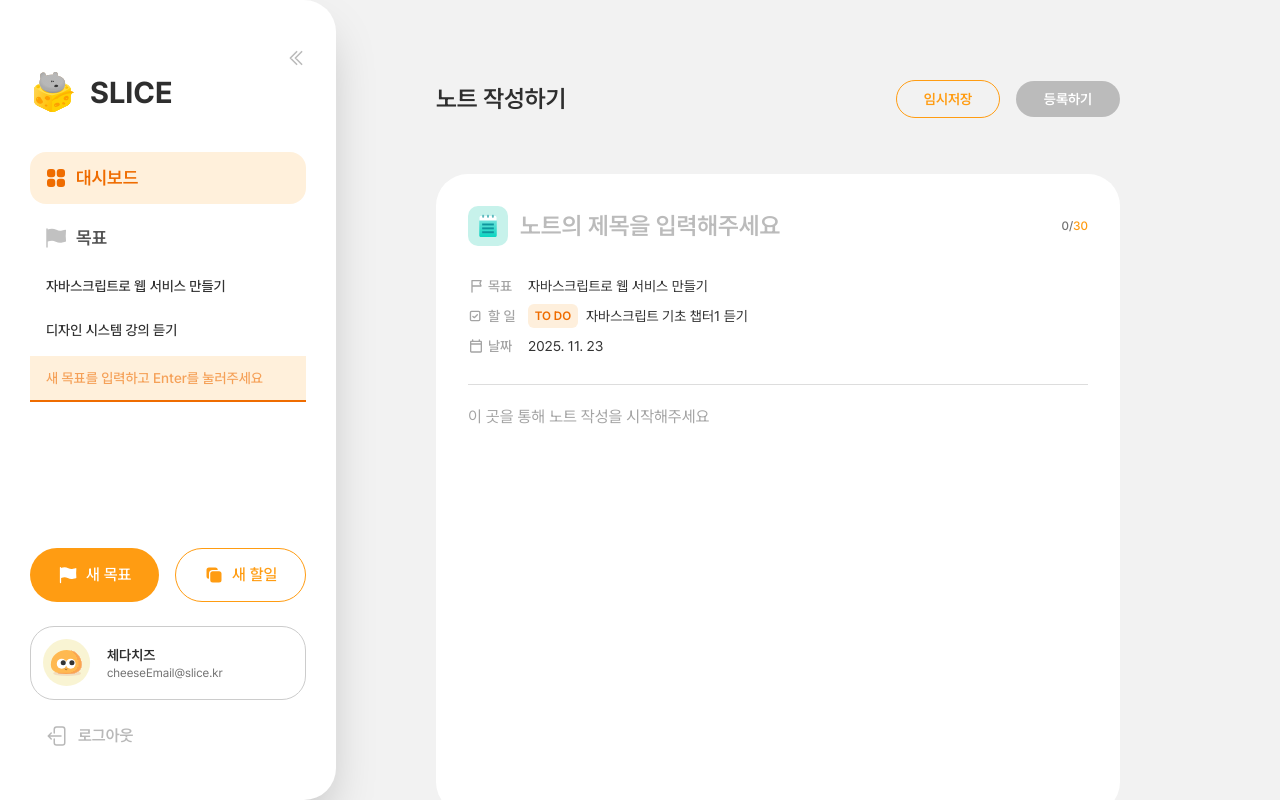
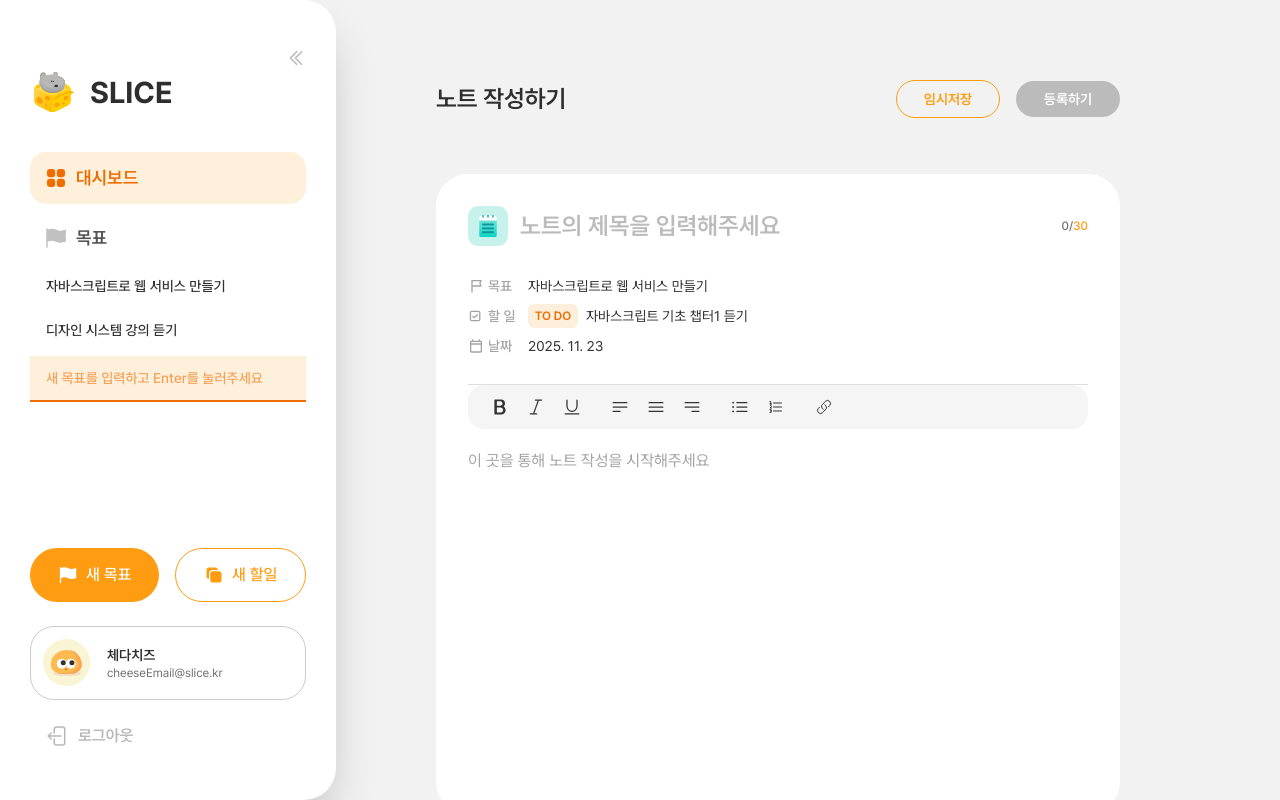
Before and after one commit to swallowedB/slice, a Next.js app: page /notes/new in a window 1280 px wide. Built offline with nearby package versions, Linux system fonts and the light colour scheme.

Commit message:
✨ Feature : Tiptap Toolbar UI 커스텀 구현

```diff
--- a/src/app/(protected)/notes/_components/editor/EditorToolbar.tsx
+++ b/src/app/(protected)/notes/_components/editor/EditorToolbar.tsx
@@ -1,9 +1,61 @@
-import { Editor } from "@tiptap/react";
+import { Editor, useEditorState } from "@tiptap/react";
+import {
+  textStyleOptions,
+  alignOptions,
+  listOptions,
+  linkOptions,
+} from "./toolbar-config";
+import ToolbarGroup from "./ToolbarGroup";
+import ToolbarButton from "./ToolbarButton";
+import { ToolbarConfig } from "./types";
 
 interface EditorToolbarProps {
   editor: Editor;
 }
 
 export default function EditorToolbar({ editor }: EditorToolbarProps) {
-  return <div></div>;
+  const editorState = useEditorState({
+    editor,
+    selector: (snapshot) => {
+      const { editor } = snapshot;
+      if (!editor) return null;
+
+      return {
+        isBold: editor.isActive("bold"),
+        isItalic: editor.isActive("italic"),
+        isUnderline: editor.isActive("underline"),
+        isAlignLeft: editor.isActive({ textAlign: "left" }),
+        isAlignCenter: editor.isActive({ textAlign: "center" }),
+        isAlignRight: editor.isActive({ textAlign: "right" }),
+        isBulletList: editor.isActive("bulletList"),
+        isOrderedList: editor.isActive("orderedList"),
+        isLink: editor.isActive("link"),
+      };
+    },
+  });
+
+  if (!editorState) return null;
+
+  const renderToolbarGroup = (options: ToolbarConfig[]) => (
+    <ToolbarGroup>
+      {options.map((config) => (
+        <ToolbarButton
+          key={config.stateKey}
+          onClick={() => config.action(editor)}
+          isActive={editorState[config.stateKey]}
+          title={config.title}>
+          {config.icon}
+        </ToolbarButton>
+      ))}
+    </ToolbarGroup>
+  );
+
+  return (
+    <div className="flex items-center gap-4 rounded-2xl bg-white px-4 py-1.5 sm:bg-gray-50">
+      {renderToolbarGroup(textStyleOptions)}
+      {renderToolbarGroup(alignOptions)}
+      {renderToolbarGroup(listOptions)}
+      {renderToolbarGroup(linkOptions)}
+    </div>
+  );
 }
--- /dev/null
+++ b/src/app/(protected)/notes/_components/editor/ToolbarButton.tsx
@@ -0,0 +1,28 @@
+import clsx from "clsx";
+import { ButtonHTMLAttributes } from "react";
+
+interface ToolbarButtonProps extends ButtonHTMLAttributes<HTMLButtonElement> {
+  isActive?: boolean;
+  children: React.ReactNode;
+}
+
+export default function ToolbarButton({
+  isActive = false,
+  children,
+  ...props
+}: ToolbarButtonProps) {
+  return (
+    <button
+      type="button"
+      {...props}
+      className={clsx(
+        "flex h-8 w-8 cursor-pointer items-center justify-center rounded hover:bg-gray-100",
+        {
+          "text-orange-250": isActive,
+          "text-gray-700": !isActive,
+        },
+      )}>
+      {children}
+    </button>
+  );
+}
--- /dev/null
+++ b/src/app/(protected)/notes/_components/editor/ToolbarGroup.tsx
@@ -0,0 +1,7 @@
+interface ToolbarGroupProps {
+  children: React.ReactNode;
+}
+
+export default function ToolbarGroup({ children }: ToolbarGroupProps) {
+  return <div className="flex items-center gap-1">{children}</div>;
+}
--- /dev/null
+++ b/src/app/(protected)/notes/_components/editor/toolbar-config.tsx
@@ -0,0 +1,80 @@
+import type { ToolbarConfig } from "./types";
+import {
+  BoldIcon,
+  ItalicIcon,
+  UnderlineIcon,
+  Bars3BottomLeftIcon,
+  Bars3Icon,
+  Bars3BottomRightIcon,
+  ListBulletIcon,
+  NumberedListIcon,
+  LinkIcon,
+} from "@heroicons/react/24/outline";
+
+export const textStyleOptions: ToolbarConfig[] = [
+  {
+    icon: <BoldIcon className="h-5 w-5" />,
+    action: (editor) => editor.chain().focus().toggleBold().run(),
+    stateKey: "isBold",
+    title: "굵게",
+  },
+  {
+    icon: <ItalicIcon className="h-5 w-5" />,
+    action: (editor) => editor.chain().focus().toggleItalic().run(),
+    stateKey: "isItalic",
+    title: "기울임",
+  },
+  {
+    icon: <UnderlineIcon className="h-5 w-5" />,
+    action: (editor) => editor.chain().focus().toggleUnderline().run(),
+    stateKey: "isUnderline",
+    title: "밑줄",
+  },
+];
+
+export const alignOptions: ToolbarConfig[] = [
+  {
+    icon: <Bars3BottomLeftIcon className="h-5 w-5" />,
+    action: (editor) => editor.chain().focus().setTextAlign("left").run(),
+    stateKey: "isAlignLeft",
+    title: "왼쪽 정렬",
+  },
+  {
+    icon: <Bars3Icon className="h-5 w-5" />,
+    action: (editor) => editor.chain().focus().setTextAlign("center").run(),
+    stateKey: "isAlignCenter",
+    title: "가운데 정렬",
+  },
+  {
+    icon: <Bars3BottomRightIcon className="h-5 w-5" />,
+    action: (editor) => editor.chain().focus().setTextAlign("right").run(),
+    stateKey: "isAlignRight",
+    title: "오른쪽 정렬",
+  },
+];
+
+export const listOptions: ToolbarConfig[] = [
+  {
+    icon: <ListBulletIcon className="h-5 w-5" />,
+    action: (editor) => editor.chain().focus().toggleBulletList().run(),
+    stateKey: "isBulletList",
+    title: "글머리 기호",
+  },
+  {
+    icon: <NumberedListIcon className="h-4 w-4" />,
+    action: (editor) => editor.chain().focus().toggleOrderedList().run(),
+    stateKey: "isOrderedList",
+    title: "번호 매기기",
+  },
+];
+
+export const linkOptions: ToolbarConfig[] = [
+  {
+    icon: <LinkIcon className="h-4 w-4" />,
+    action: (editor) => {
+      // TODO: 링크 모달 열기
+    },
+    stateKey: "isLink",
+    title: "링크 업로드",
+  },
+];
--- /dev/null
+++ b/src/app/(protected)/notes/_components/editor/types.ts
@@ -0,0 +1,20 @@
+import type { Editor } from "@tiptap/react";
+
+export interface EditorActiveState {
+  isBold: boolean;
+  isItalic: boolean;
+  isUnderline: boolean;
+  isAlignLeft: boolean;
+  isAlignCenter: boolean;
+  isAlignRight: boolean;
+  isBulletList: boolean;
+  isOrderedList: boolean;
+  isLink: boolean;
+}
+
+export interface ToolbarConfig {
+  icon: React.ReactNode;
+  action: (editor: Editor) => void;
+  stateKey: keyof EditorActiveState;
+  title: string;
+}
```
